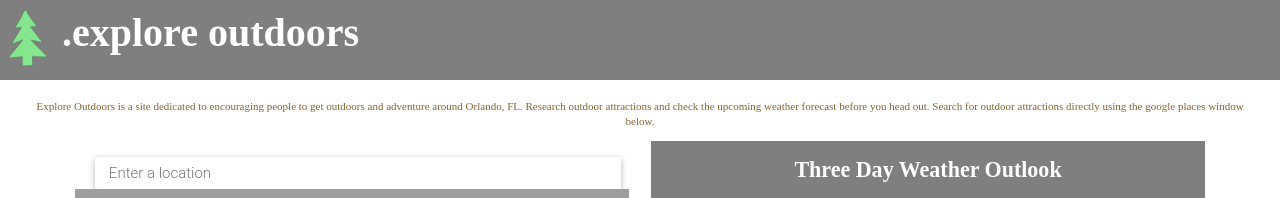
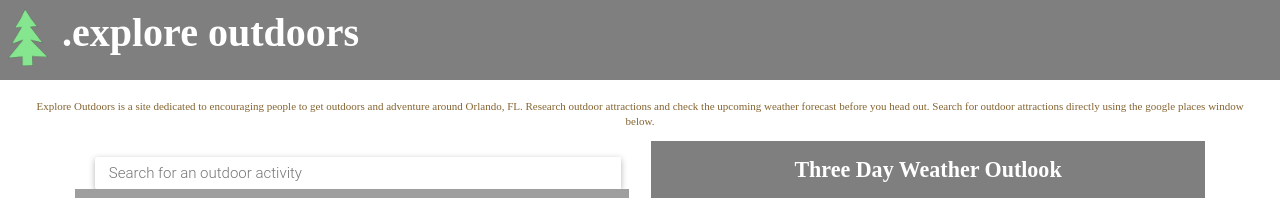
Before and after one commit to sjoyal/TIY-Mashup, a website: page src/index.html in a window 1280 px wide. Shown: the top 198 px of the page. Drawn offline with nearby package versions, Linux system fonts and the light colour scheme; some packages are replaced by stand-ins of ours; files that its build step writes are made by us from their sources; grey boxes are pictures that could not be loaded.

Commit message:
new placeholder text

```diff
--- a/src/index.html
+++ b/src/index.html
@@ -31,7 +31,7 @@
       google places window below.</p>
     <div class="grid">
       <section id="googlemap">
-        <input id="pac-input" class="controls" type="text" placeholder="Enter a location">
+        <input id="pac-input" class="controls" type="text" placeholder="Search for an outdoor activity">
     <!--    <div id="type-selector" class="controls">
           <input type="radio" name="type" id="changetype-all" checked="checked">
           <label for="changetype-all">All</label>
```
